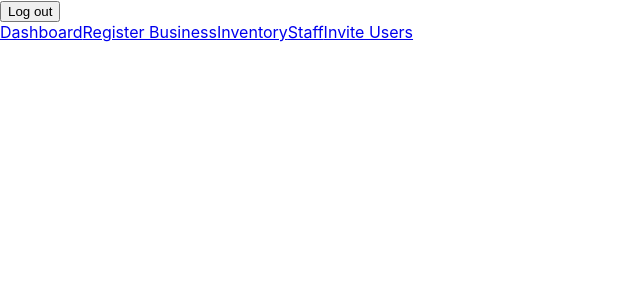
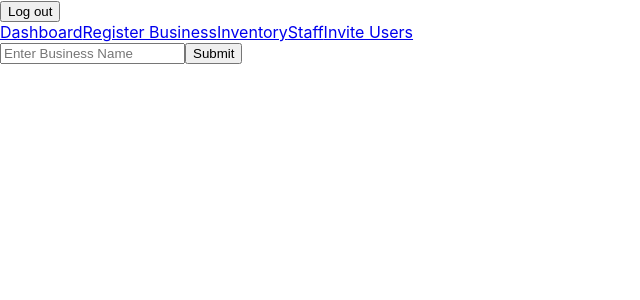
Before and after one commit to ThatcherK/distro_frontend, a React (Create React App) app: page /admin/register in a window 1280 px wide. Shown: the top 300 px of the page, without its empty margins (0-640 px from the left). Built offline with nearby package versions, Linux system fonts and the light colour scheme.

Commit message:
Add register business form

```diff
--- a/src/components/admin/registerBusiness.js
+++ b/src/components/admin/registerBusiness.js
@@ -1,9 +1,44 @@
 import React from 'react'
+import { useFormik } from 'formik';
+import * as Yup from 'yup';
+import instance from '../../config/axiosConfig'
 
 export default function RegisterBusiness(){
+
+    const formik = useFormik({
+        initialValues: {
+            name: ''
+        },
+        validationSchema: Yup.object({
+            name: Yup.string().required('Required!'),
+        }),
+        onSubmit: (values, onSubmitProps) => {
+            handleRegister();
+            onSubmitProps.resetForm()
+        }
+    });
+
+    const payload = {
+        name: formik.values.name
+    }
+    console.log(payload)
+    const handleRegister = () => {
+
+        instance
+            .post('/business', payload)
+            .then((response) => {
+                console.log(response.data)
+            })
+            .catch((error) => {
+                console.log(error.response.data)
+            })
+    }
     return (
         <div>
-
+            <form onSubmit={formik.handleSubmit}>
+                <input placeholder="Enter Business Name" name="name" onChange={formik.handleChange} value={formik.values.name}/>
+                <button type="submit">Submit</button>
+            </form>
         </div>
     )
 }
```
Also changed, not shown: 1 other file (tests, documents, lock files or other folders).
